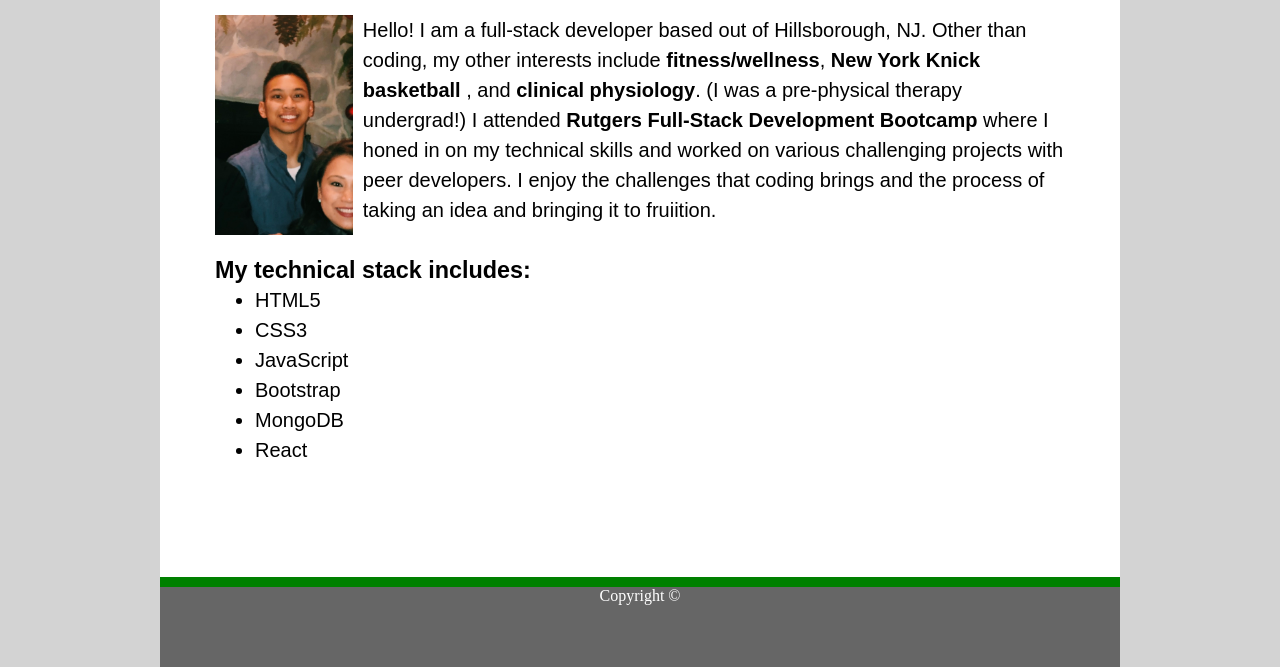
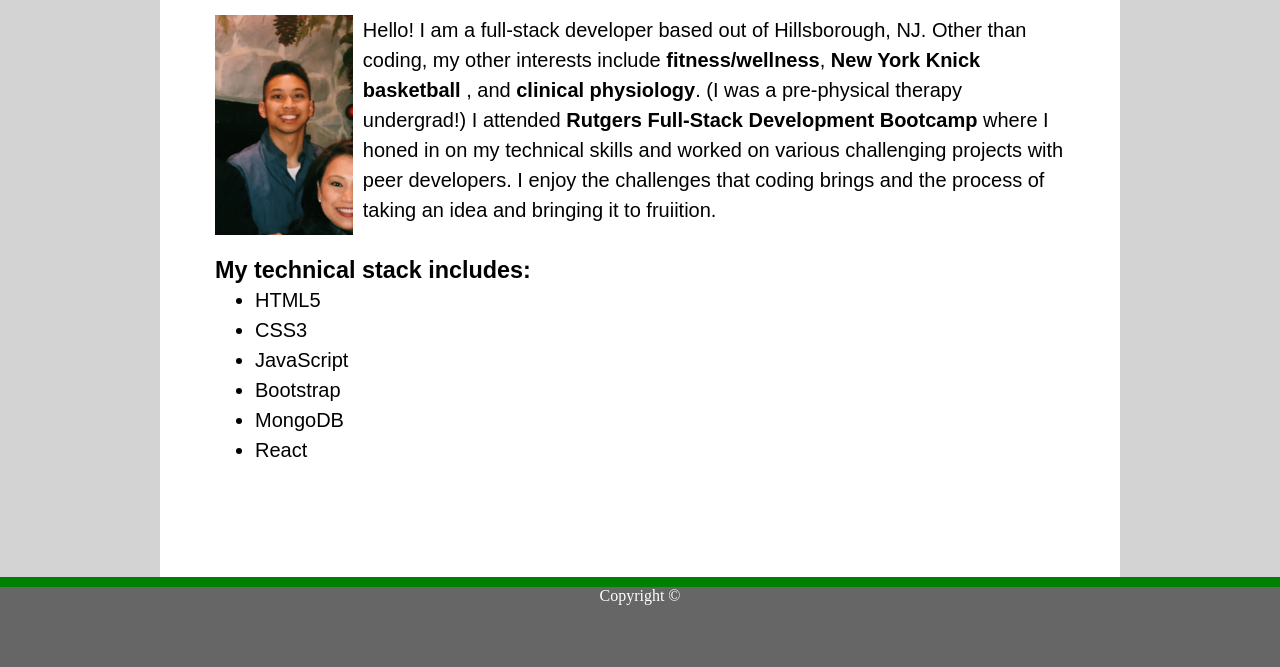
Before and after one commit to Anierva95/Basic-Portfolio, a plain HTML site: page index.html in a window 1280 px wide. Shown: the part 151-818 px from the top of the page. Drawn offline with Linux system fonts and the light colour scheme.

Commit message:
4th commit

```diff
--- a/assets/css/style.css
+++ b/assets/css/style.css
@@ -92,12 +92,15 @@ nav a:hover {
 }
 
 footer {
+    position: absolute;
     background-color: #666;
     height: 10vh;
     text-align: center;
     color: white;
     border-top: 10px solid green;
     margin: 0 auto;
+    left: 0;
+    right: 0;
 }
 
 .aboutme ul {
```
